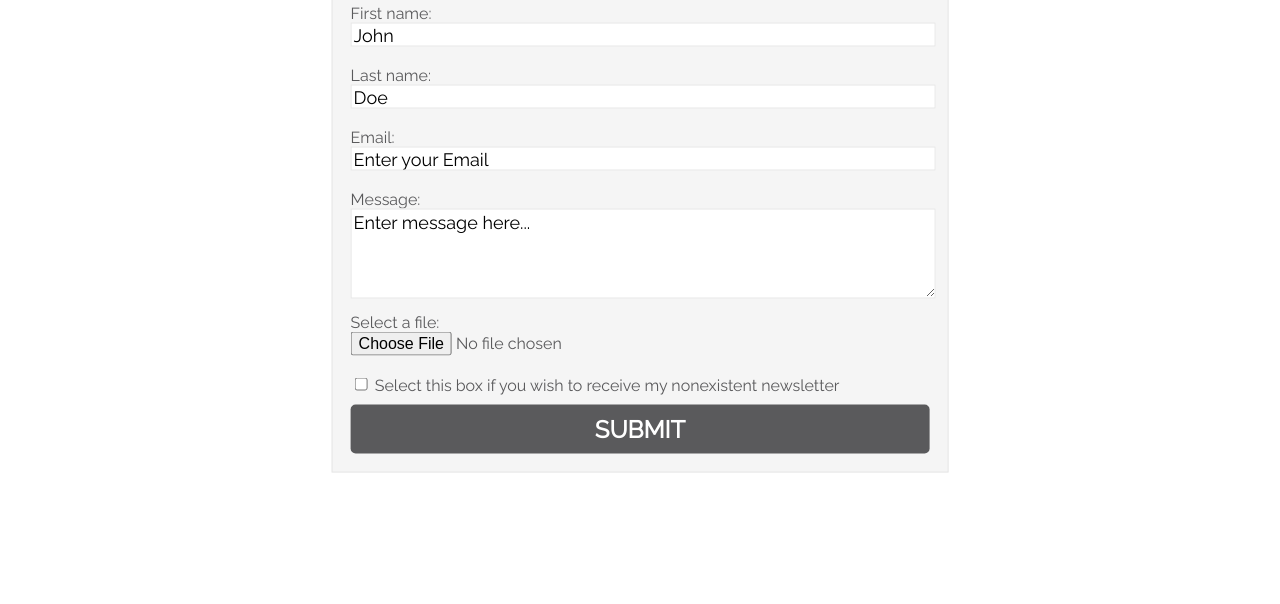
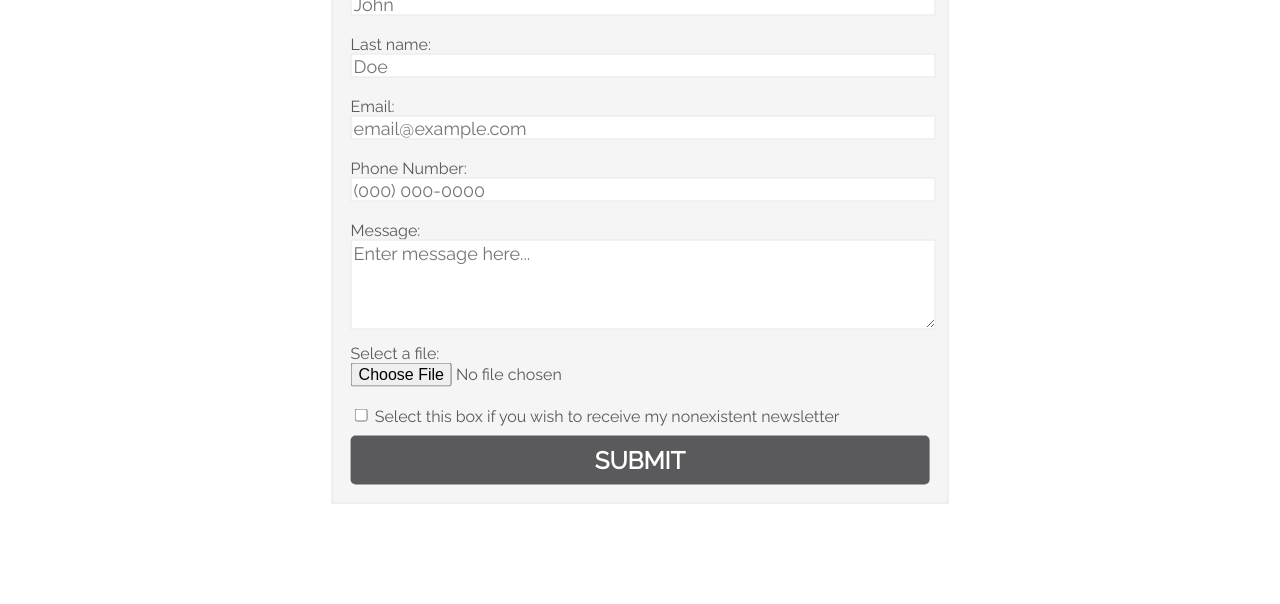
Before and after one commit to rustybauder/Portfolio, a plain HTML site: page contact-me.html in a window 1280 px wide. Shown: the part 196-800 px from the top of the page. Drawn offline with Linux system fonts and the light colour scheme.

Commit message:
revised form fields

```diff
--- a/contact-me.html
+++ b/contact-me.html
@@ -25,14 +25,16 @@
     <h4>CONTACT ME</h4>
     <form name="contact" method="GET">
       <label class="name-label" for="fname">First name:</label><br>
-      <input type="text" id="fname" name="fname" value="John"><br>
+      <input type="text" id="fname" name="fname" placeholder="John" required><br>
       <label class="name-label" for="lname">Last name:</label><br>
-      <input type="text" id="lname" name="lname" value="Doe"><br>
+      <input type="text" id="lname" name="lname" placeholder="Doe" required><br>
       <label for="email">Email:</label><br>
-      <input type="email" id="email" name="email" value="Enter your Email"><br>
+      <input type="email" id="email" name="email" placeholder="email@example.com" required><br>
+      <label for="tel">Phone Number:</label><br>
+      <input type="tel" id="tel" name="tel" placeholder="(000) 000-0000" pattern="[0-9]{3}-[0-9]{3}-[0-9]{4}"><br>
     <label for="message">Message:</label><br>
-    <textarea id="message" rows="4" cols="50" name="comment">
-Enter message here...</textarea>
+    <textarea id="message" rows="4" cols="50" name="comment" placeholder="Enter message here...">
+</textarea>
       <label for="myfile">Select a file:</label>
       <input type="file" id="myfile" name="myfile"><br>
       <input type="checkbox" id="checkbox">
--- a/styles/styles.css
+++ b/styles/styles.css
@@ -158,7 +158,14 @@ input[type="checkbox"] {
   padding-top: 0px;
   cursor: pointer;
 }
-
+input[type="tel"] {
+  font-size: 18px;
+  width: 100%;
+  border-style: solid;
+  border-color: #e6e6e6;
+  border-width: thin;
+  height: 20px;
+}
 textarea {
   width: 100%;
   font-family: Raleway;
```
